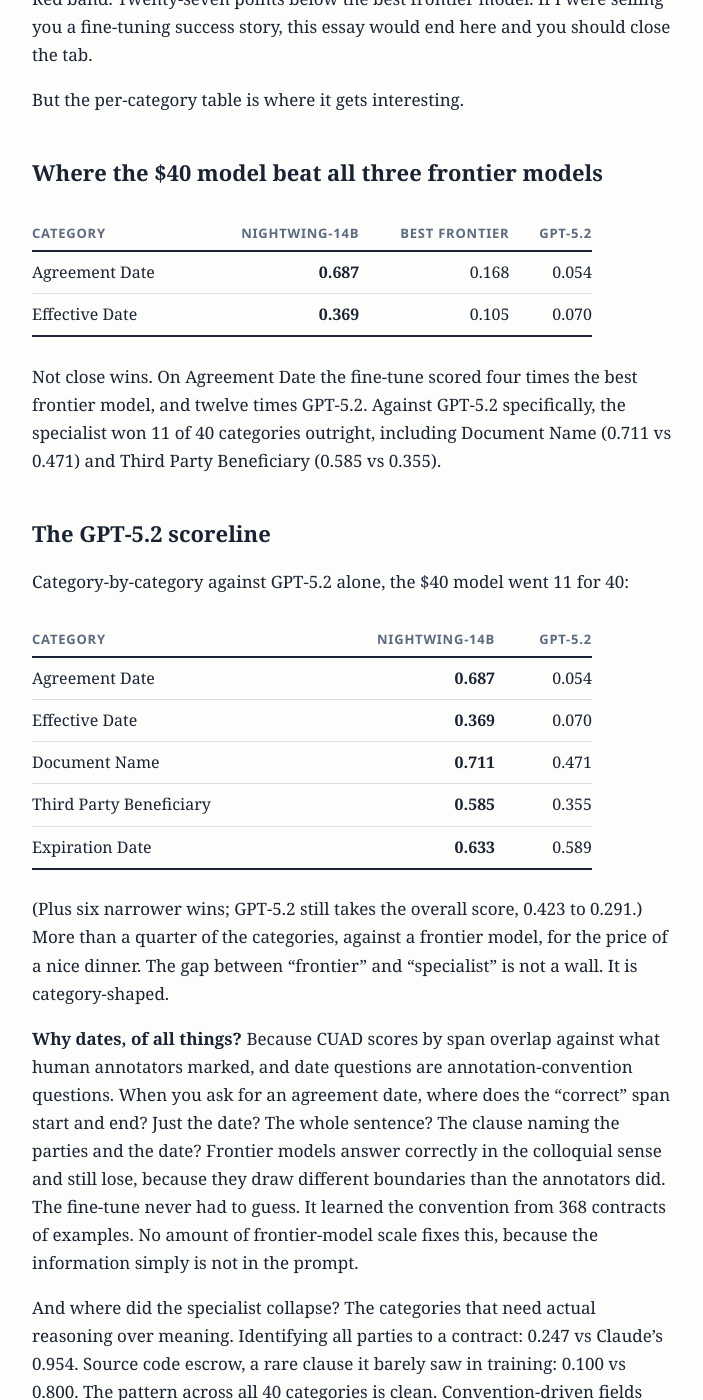
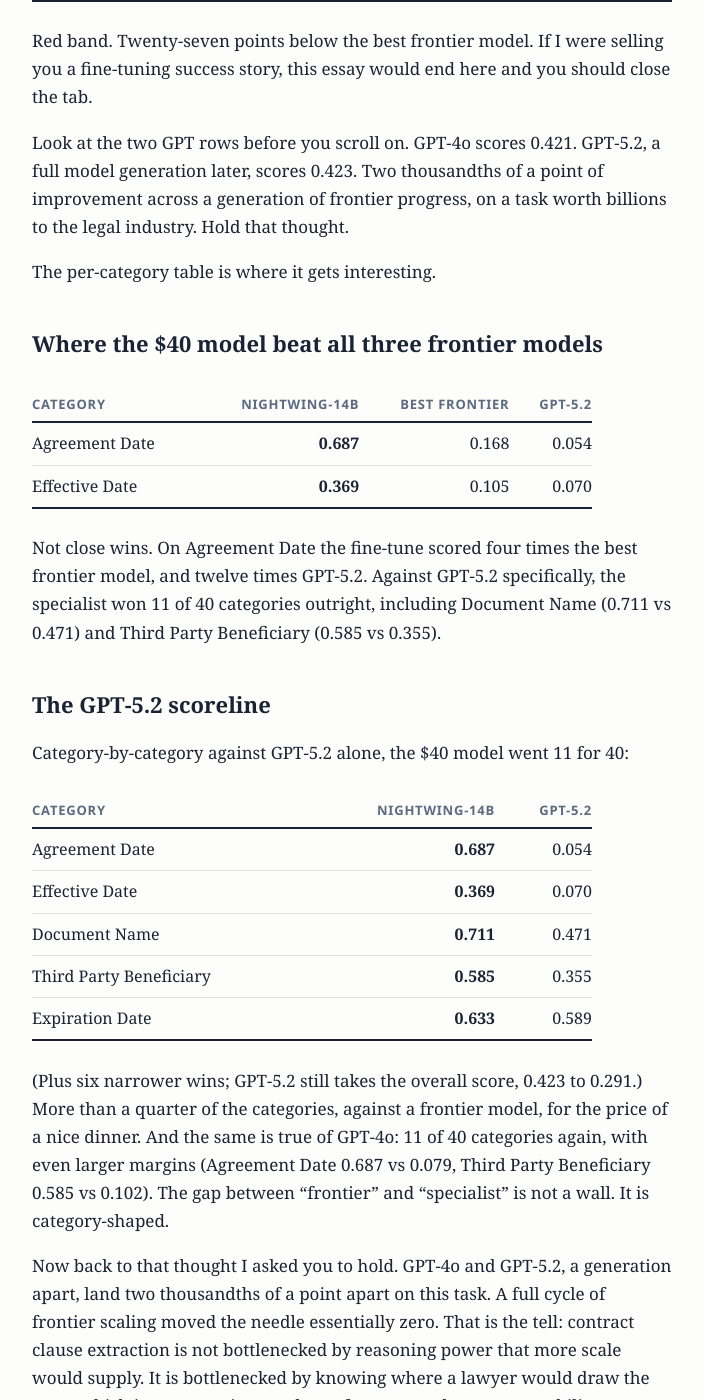
Before and after one commit to ashish24142/migrationassurance.com, a Jekyll site: the page built from _posts/2026-07-13-forty-dollar-specialist-vs-frontier.md, in a window 1280 px wide and 1400 px high, scrolled down 1669 px. Shown: the whole window, without its empty margins (288-991 px from the left). Built offline with Jekyll 4.4.1, drawn with Linux system fonts in a browser that asks for light colours; some of the changed text lies outside the part shown.

Commit message:
Add GPT-4o to the essay + homepage: the 0.421 vs 0.423 generation-apart tie

```diff
--- a/_posts/2026-07-13-forty-dollar-specialist-vs-frontier.md
+++ b/_posts/2026-07-13-forty-dollar-specialist-vs-frontier.md
@@ -1,7 +1,7 @@
 ---
 layout: post
 title: "I spent $40 fine-tuning a 14B model to beat frontier LLMs at contract review. It lost by 27 points. Except where it won."
-description: "A $40 fine-tuned Qwen3-14B vs Claude Opus 4.8, Claude Opus 4.6 and GPT-5.2 on CUAD contract clause extraction, scored on the official metric. It loses overall and wins 11 of 40 categories against GPT-5.2. Every prediction is public and re-scorable."
+description: "A $40 fine-tuned Qwen3-14B vs Claude Opus 4.8, Claude Opus 4.6, GPT-5.2 and GPT-4o on CUAD contract clause extraction, scored on the official metric. It loses to Claude overall and wins 11 of 40 categories against both GPT models. GPT-4o and GPT-5.2 tie, a full model generation apart. Every prediction is public and re-scorable."
 ---
 
 Everyone in legal AI is paying frontier prices right now. The pitch behind my
@@ -11,8 +11,8 @@ be able to learn. So what does $40 of fine-tuning actually buy against models
 that cost $165 per evaluation run?
 
 The honest answer: not victory. Something more interesting. The specialist
-could not lay a hand on the reigning giant. But against GPT-5.2 it won 11 of
-40 categories outright.
+could not lay a hand on the reigning giant, Claude. But against GPT-5.2 it won
+11 of 40 categories outright, and against GPT-4o, another 11.
 
 ## The setup
 
@@ -23,9 +23,9 @@ first. The task: given a contract and a category, extract the exact supporting
 text, or say the clause is absent. Scoring uses CUAD's official metric (area
 under the precision-recall curve), not a metric I invented.
 
-I measured three frontier models first, through one identical pipeline: Claude
-Opus 4.8, Claude Opus 4.6, and GPT-5.2. Then I fine-tuned Qwen3-14B, an open
-Apache-licensed model, with LoRA on CUAD's training split. One A100 for an
+I measured four frontier models first, through one identical pipeline: Claude
+Opus 4.8, Claude Opus 4.6, GPT-5.2, and GPT-4o. Then I fine-tuned Qwen3-14B, an
+open Apache-licensed model, with LoRA on CUAD's training split. One A100 for an
 afternoon. About $40 of GPU time.
 
 Three rules were fixed before any training started, because a benchmark you can
@@ -50,13 +50,19 @@ every number in this essay yourself.
 | Claude Opus 4.8 | 0.561 | ~$165 |
 | Claude Opus 4.6 | 0.498 | ~$154 |
 | GPT-5.2 | 0.423 | ~$13 |
+| GPT-4o | 0.421 | ~$58 |
 | nightwing-14b (my fine-tune) | 0.291 | ~$0 |
 
 Red band. Twenty-seven points below the best frontier model. If I were selling
 you a fine-tuning success story, this essay would end here and you should close
 the tab.
 
-But the per-category table is where it gets interesting.
+Look at the two GPT rows before you scroll on. GPT-4o scores 0.421. GPT-5.2, a
+full model generation later, scores 0.423. Two thousandths of a point of
+improvement across a generation of frontier progress, on a task worth billions to
+the legal industry. Hold that thought.
+
+The per-category table is where it gets interesting.
 
 ## Where the $40 model beat all three frontier models
 
@@ -84,8 +90,18 @@ Category-by-category against GPT-5.2 alone, the $40 model went 11 for 40:
 
 (Plus six narrower wins; GPT-5.2 still takes the overall score, 0.423 to 0.291.)
 More than a quarter of the categories, against a frontier model, for the price
-of a nice dinner. The gap between "frontier" and "specialist" is not a wall.
-It is category-shaped.
+of a nice dinner. And the same is true of GPT-4o: 11 of 40 categories again,
+with even larger margins (Agreement Date 0.687 vs 0.079, Third Party Beneficiary
+0.585 vs 0.102). The gap between "frontier" and "specialist" is not a wall. It is
+category-shaped.
+
+Now back to that thought I asked you to hold. GPT-4o and GPT-5.2, a generation
+apart, land two thousandths of a point apart on this task. A full cycle of
+frontier scaling moved the needle essentially zero. That is the tell: contract
+clause extraction is not bottlenecked by reasoning power that more scale would
+supply. It is bottlenecked by knowing where a lawyer would draw the span, which
+is a convention you learn from examples, not a capability you scale into. That is
+exactly the seam a $40 specialist reaches through.
 
 **Why dates, of all things?** Because CUAD scores by span overlap against what
 human annotators marked, and date questions are annotation-convention questions.
--- a/index.html
+++ b/index.html
@@ -17,7 +17,7 @@ Vendor-neutral by design.</p>
 benchmark of frontier LLMs vs a $40 fine-tuned specialist on CUAD contract clause extraction,
 scored on the official metric with every model's raw predictions published. The specialist loses
 overall to Claude, beats all three frontier models on the annotation-convention categories,
-and wins 11 of 40 categories outright against GPT-5.2. Honest numbers over highlight
+and wins 11 of 40 categories outright against GPT-5.2 and GPT-4o alike. Honest numbers over highlight
 reels.</p>
 
 <h2 id="writing">Writing</h2>
```
